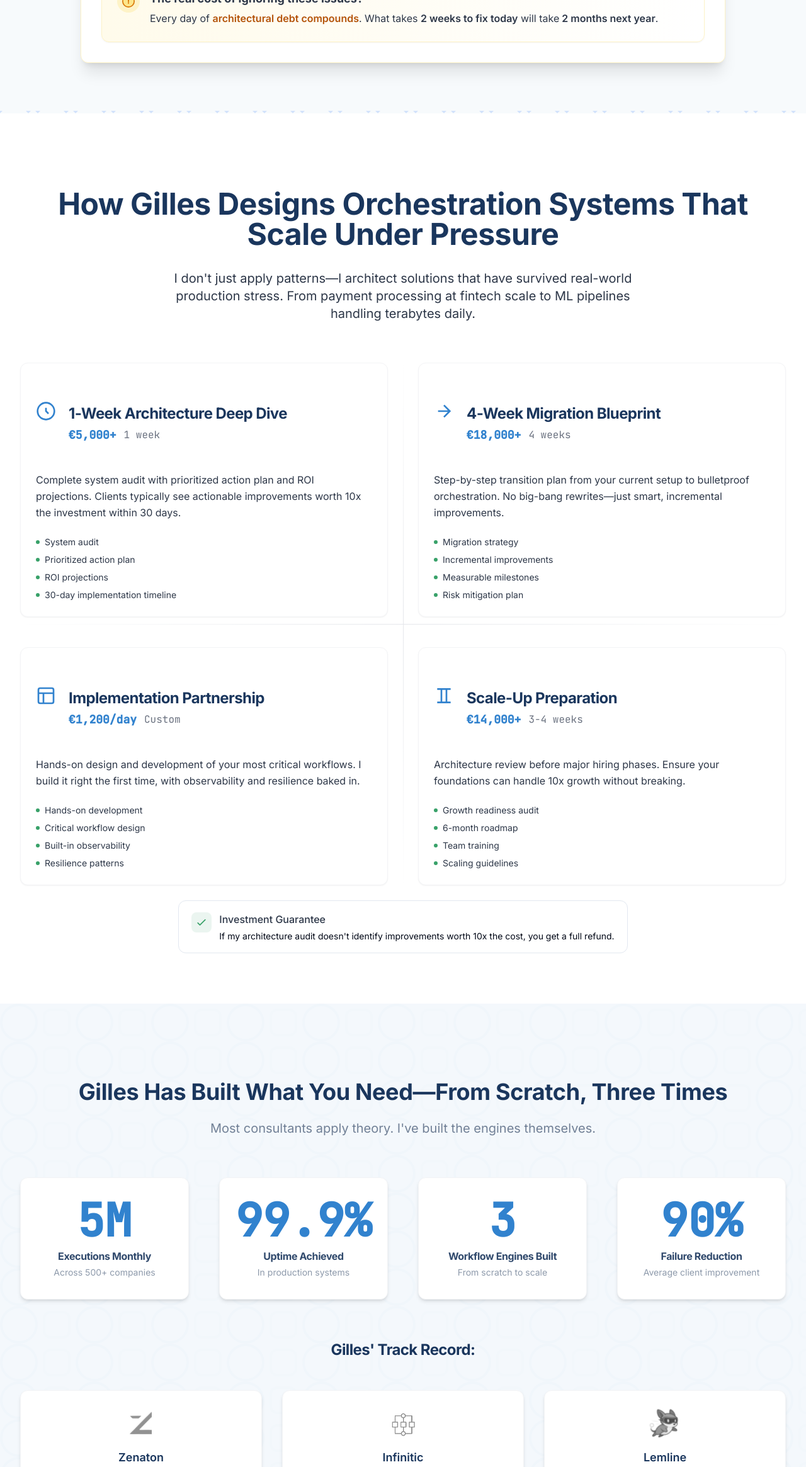
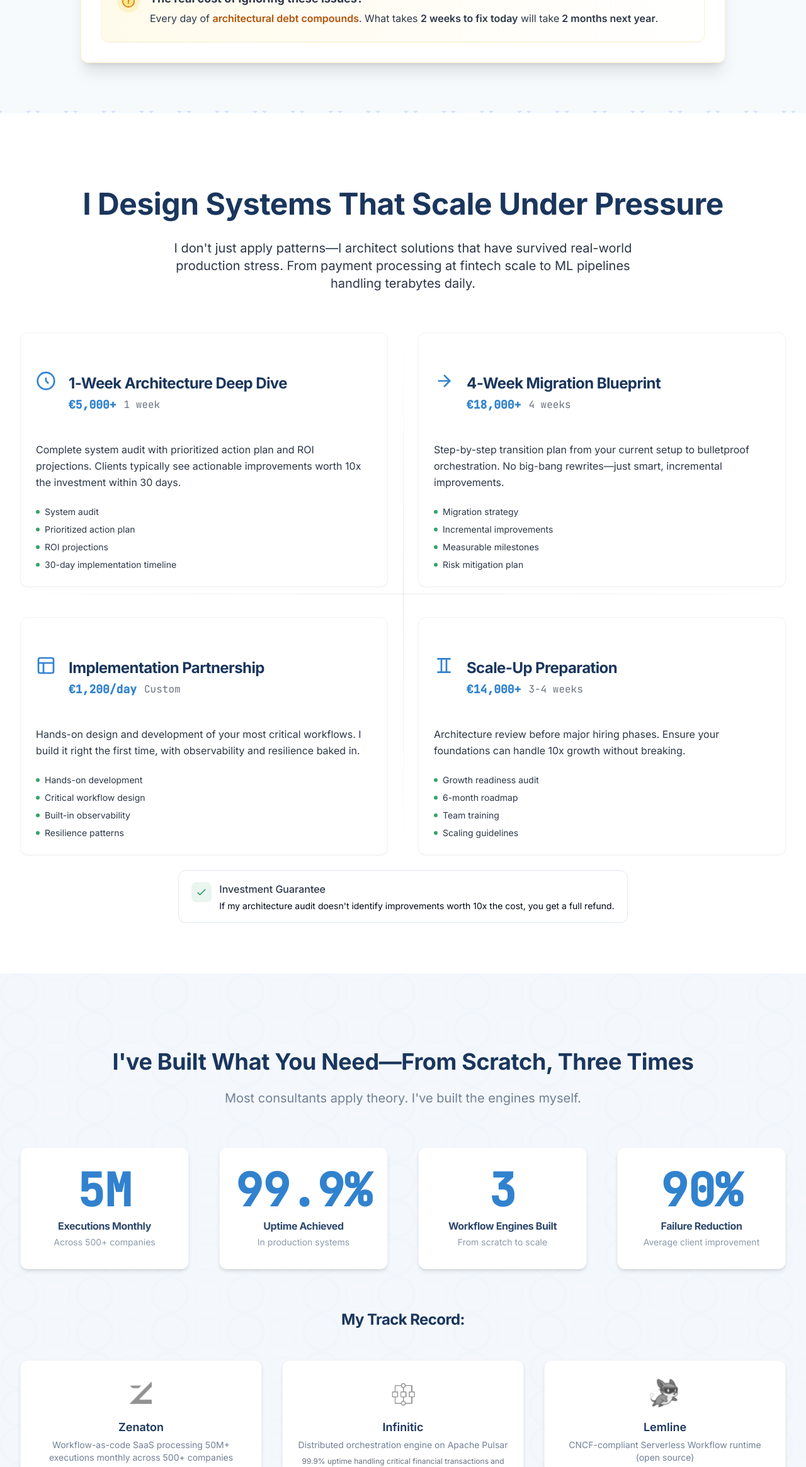
Before and after one commit to infiniticio/gillesbarbier.dev, a React (Vite) app: page / in a window 1280 px wide. Shown: the part 2386-4716 px from the top of the page at 63% size. Built offline with nearby package versions, Linux system fonts and the light colour scheme.

Commit message:
fix typo

```diff
--- a/src/components/CredibilitySection.tsx
+++ b/src/components/CredibilitySection.tsx
@@ -76,10 +76,10 @@ const CredibilitySection = () => {
       <div className="max-w-7xl mx-auto relative z-10">
         <div className="text-center mb-16 animate-fade-in">
           <h2 className="text-3xl sm:text-4xl font-bold text-navy mb-6">
-            Gilles Has Built What You Need—From Scratch, Three Times
+            I've Built What You Need—From Scratch, Three Times
           </h2>
           <p className="text-xl text-warm-gray max-w-3xl mx-auto">
-            Most consultants apply theory. I've built the engines themselves.
+            Most consultants apply theory. I've built the engines myself.
           </p>
         </div>
         {/* Metrics */}
@@ -99,7 +99,7 @@ const CredibilitySection = () => {
         {/* Logo grid (Production Track Record) */}
         <div className="mb-16">
           <h3 className="text-2xl font-bold text-navy text-center mb-12">
-            Gilles' Track Record:
+            My Track Record:
           </h3>
           <div className="grid grid-cols-1 sm:grid-cols-3 gap-8 mb-20">
             {projects.map((project, i) => (
--- a/src/components/ServicesSection.tsx
+++ b/src/components/ServicesSection.tsx
@@ -56,7 +56,7 @@ const ServicesSection = () => {
       <div className="max-w-7xl mx-auto">
         <div className="text-center mb-16 animate-fade-in">
           <h2 className="text-4xl sm:text-5xl font-extrabold text-navy mb-8">
-            How Gilles Designs Orchestration Systems That Scale Under Pressure
+            I Design Systems That Scale Under Pressure
           </h2>
           <p className="text-xl text-charcoal max-w-3xl mx-auto">
             I don't just apply patterns—I architect solutions that have survived real-world production stress.
```
